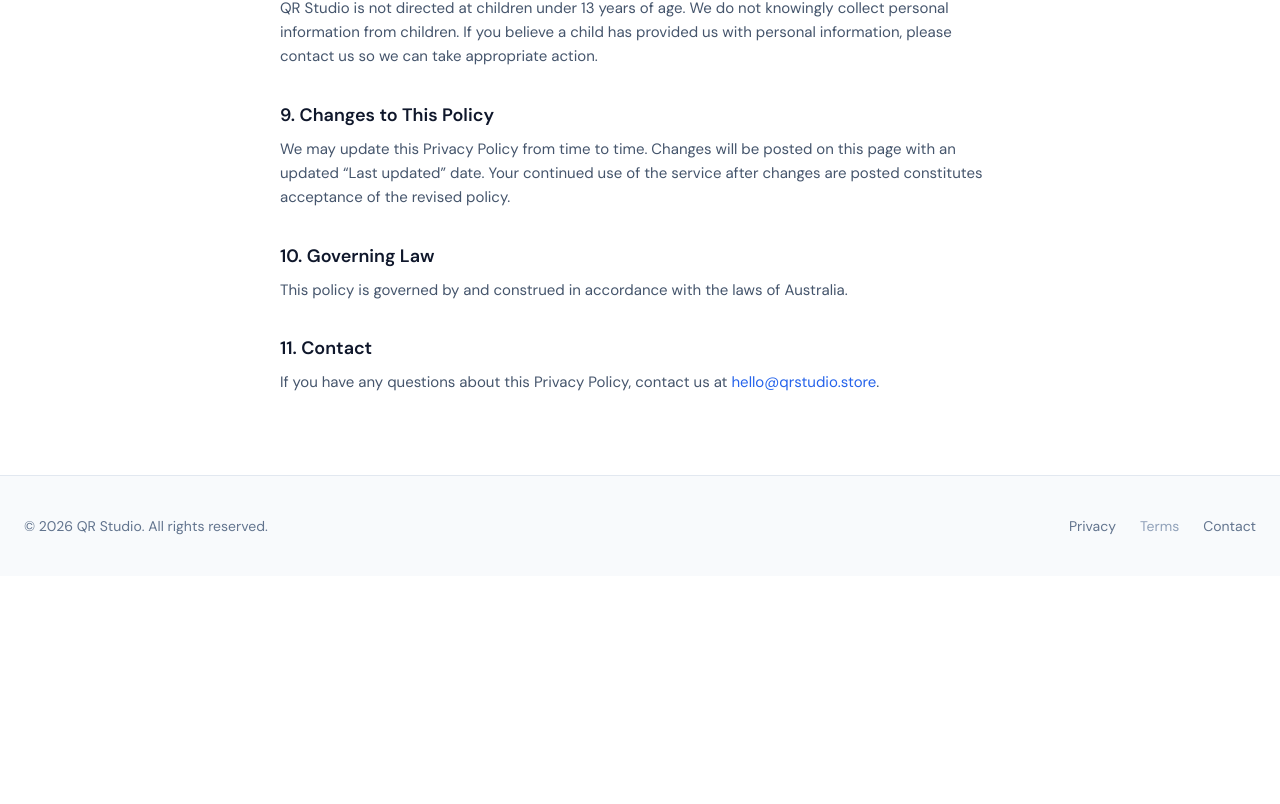
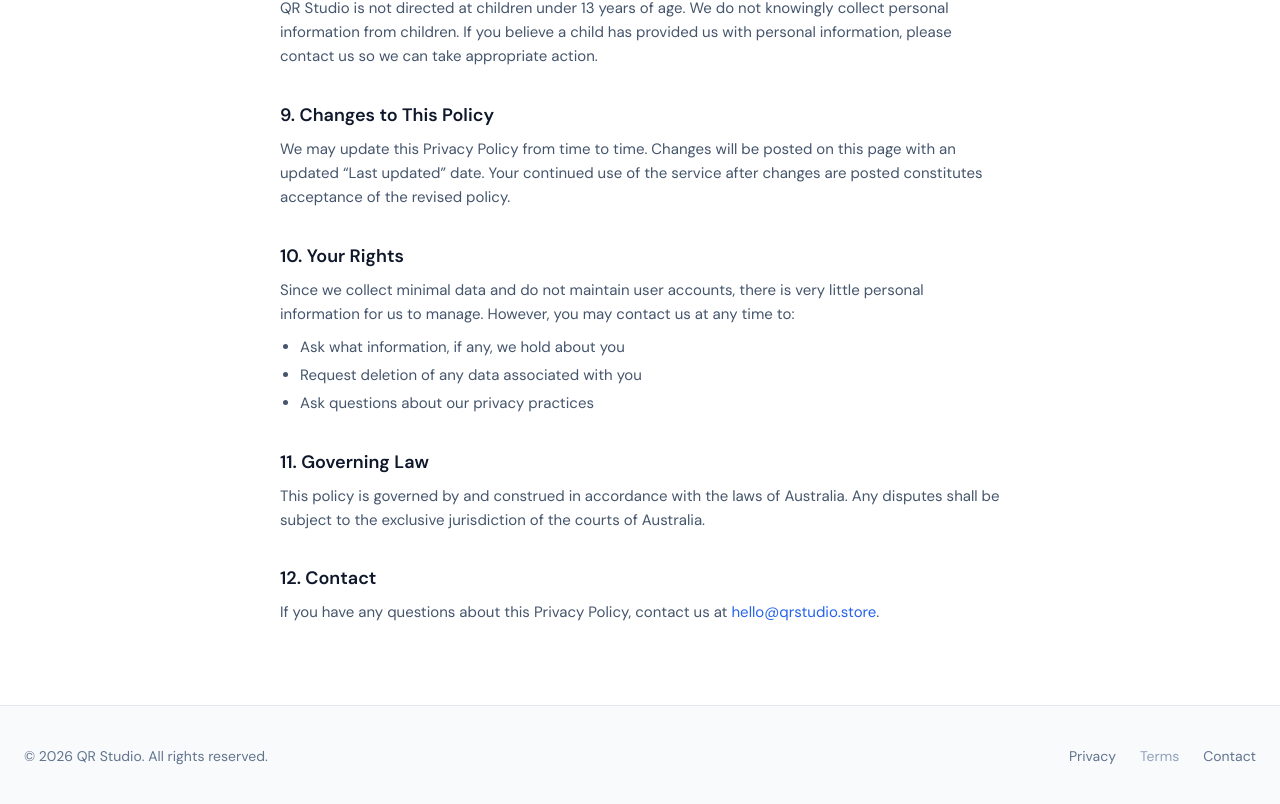
Before and after one commit to james-b-kelly/QRC-React, a React (Vite) app: page /privacy in a window 1280 px wide. Shown: the part 1500-2304 px from the top of the page. Before the commit the page ends 2076 px from the top, so only its background shows below. Built offline with nearby package versions, Linux system fonts and the light colour scheme; no server answers.

Commit message:
QRC-34: Add user rights section and jurisdiction clause

```diff
--- a/src/pages/Privacy.tsx
+++ b/src/pages/Privacy.tsx
@@ -110,14 +110,28 @@
         </div>
 
         <div>
-          <h2 className="text-lg font-semibold text-slate-900">10. Governing Law</h2>
+          <h2 className="text-lg font-semibold text-slate-900">10. Your Rights</h2>
+          <p className="mt-2">
+            Since we collect minimal data and do not maintain user accounts, there is very little
+            personal information for us to manage. However, you may contact us at any time to:
+          </p>
+          <ul className="mt-2 list-disc pl-5 space-y-1">
+            <li>Ask what information, if any, we hold about you</li>
+            <li>Request deletion of any data associated with you</li>
+            <li>Ask questions about our privacy practices</li>
+          </ul>
+        </div>
+
+        <div>
+          <h2 className="text-lg font-semibold text-slate-900">11. Governing Law</h2>
           <p className="mt-2">
             This policy is governed by and construed in accordance with the laws of Australia.
+            Any disputes shall be subject to the exclusive jurisdiction of the courts of Australia.
           </p>
         </div>
 
         <div>
-          <h2 className="text-lg font-semibold text-slate-900">11. Contact</h2>
+          <h2 className="text-lg font-semibold text-slate-900">12. Contact</h2>
           <p className="mt-2">
             If you have any questions about this Privacy Policy, contact us at{' '}
             <a href="mailto:hello@qrstudio.store" className="text-brand-500 hover:underline">hello@qrstudio.store</a>.
```
